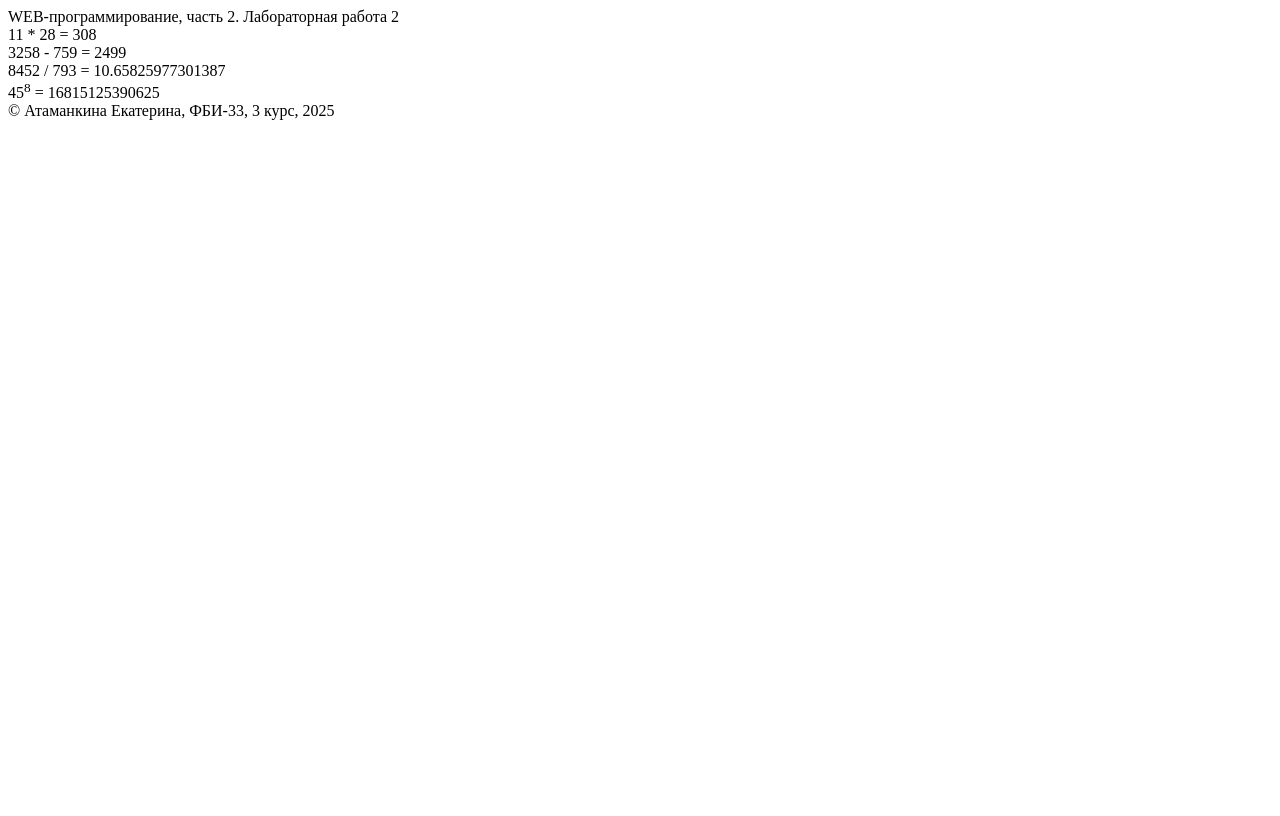
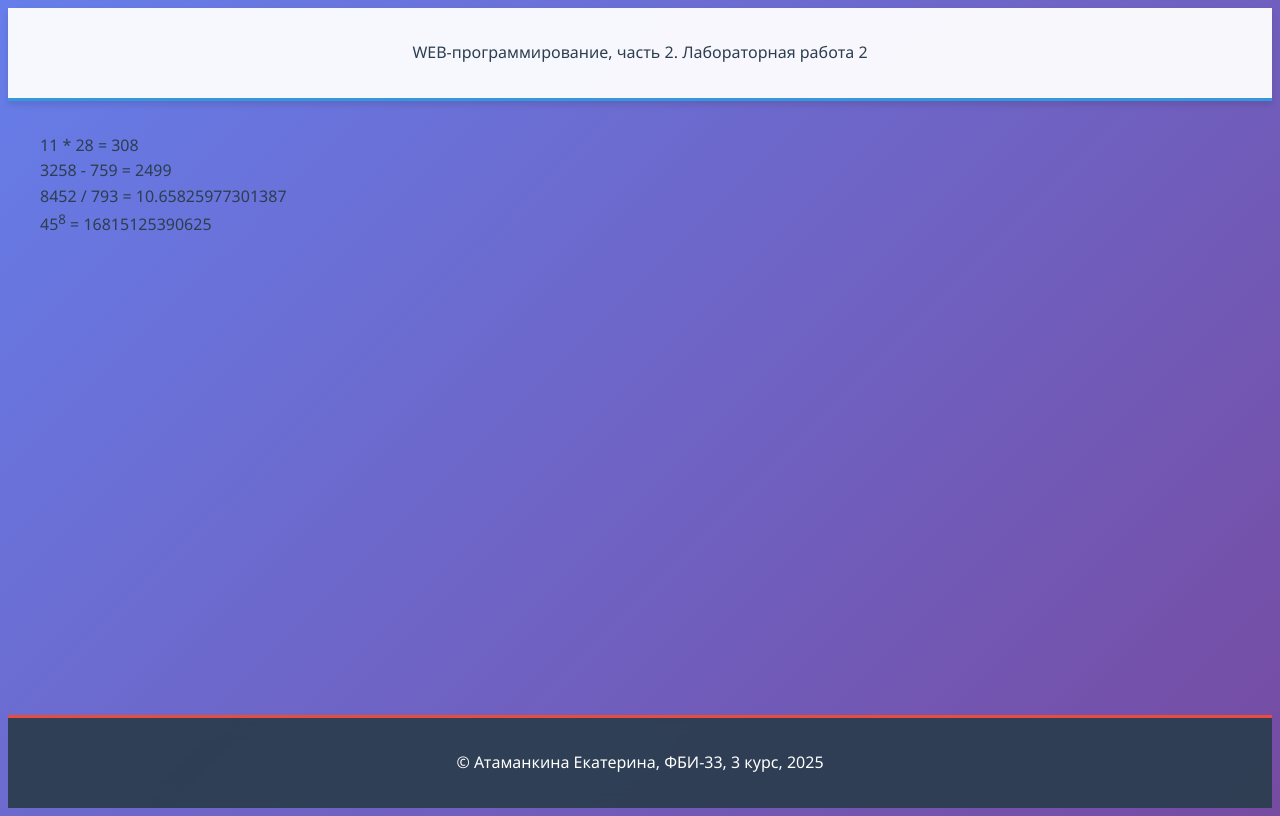
Before and after one commit to tmnknkt/labor, a Flask app: page /lab2/example in a window 1280 px wide. Before the commit the page ends 120 px from the top, so only its background shows below. Run offline with Flask 3, Linux system fonts and the light colour scheme.

Commit message:
Подключение стилей

```diff
--- /dev/null
+++ b/static/main.css
@@ -0,0 +1,44 @@
+:root {
+    --secondary-color: #3498db;
+    --accent-color: #e74c3c;
+    --text-color: #2c3e50;
+    --light-text: #ffffff;
+    --shadow: 0 4px 6px rgba(0, 0, 0, 0.1);
+}
+
+body {
+    font-family: 'Segoe UI', Tahoma, Geneva, Verdana, sans-serif;
+    line-height: 1.6;
+    color: var(--text-color);
+    background: linear-gradient(135deg, #667eea 0%, #764ba2 100%);
+    min-height: 100vh;
+    display: flex;
+    flex-direction: column;
+}
+
+header {
+    background: rgba(255, 255, 255, 0.95);
+    backdrop-filter: blur(10px);
+    padding: 2rem;
+    box-shadow: var(--shadow);
+    border-bottom: 3px solid var(--secondary-color);
+    text-align: center;
+}
+
+main {
+    flex: 1;
+    padding: 2rem;
+    max-width: 1200px;
+    margin: 0 auto;
+    width: 100%;
+}
+
+footer {
+    background: rgba(44, 62, 80, 0.95);
+    backdrop-filter: blur(10px);
+    color: var(--light-text);
+    padding: 2rem;
+    text-align: center;
+    border-top: 3px solid var(--accent-color);
+    margin-top: auto;
+}
--- a/templates/example.html
+++ b/templates/example.html
@@ -4,6 +4,7 @@
     <meta charset="UTF-8">
     <meta name="viewport" content="width=device-width, initial-scale=1.0">
     <title>Атаманкаина Екатерина. {{ number_lr }}</title>
+    <link rel="stylesheet" href="{{ url_for('static', filename='main.css')}}">
 </head>
 <body>
     <header>WEB-программирование, часть 2. {{ number_lr }}</header>
```
